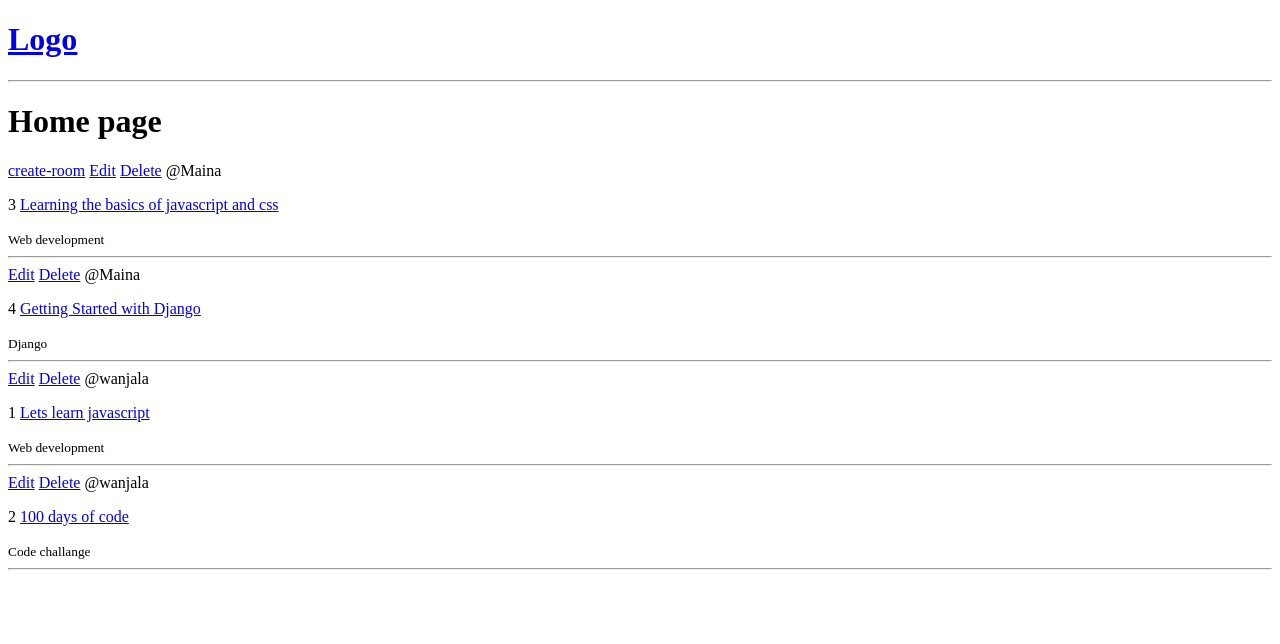
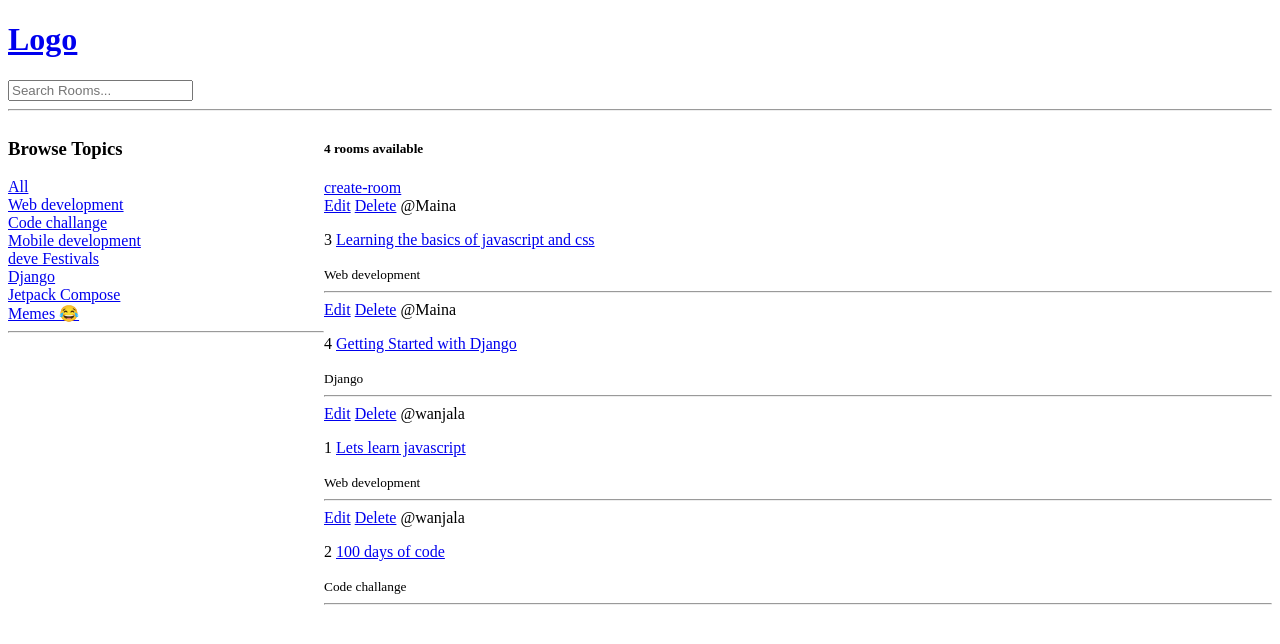
Before and after one commit to stephenWanjala/DjangoRoom, a Django app: page / in a window 1280 px wide. Shown: the top 644 px of the page. Run offline with Django 4.2, Linux system fonts and the light colour scheme; data comes from the database, SQL or seed files in the repository.

Commit message:
search rooms

```diff
--- a/base/templates/base/home.html
+++ b/base/templates/base/home.html
@@ -1,9 +1,30 @@
 {% extends 'main.html' %}
 {% block content %}
-    <h1> Home page</h1>
+    <style>
+        .home-container {
+            display: grid;
+            grid-template-columns: 1fr 3fr;
+        }
+    </style>
+
+    <div class="home-container">
         <div>
+            <h3>Browse Topics</h3>
         <div>
+                    <a href="{% url 'home' %}">All</a>
+                </div>
+            {% for topic in topics %}
+                <div>
+                    <a href="{% url 'home' %}?q={{ topic.name }}">{{ topic.name }}</a>
+                </div>
+            {% endfor %}
+
+            <hr>
+        </div>
+        <div>
+        <h5>{{ room_count }} rooms available</h5>
             <a href="{% url 'create-room' %}">create-room</a>
+            <div>
                 {% for room in rooms %}
                     <a href="{% url 'update-room' room.id %}">Edit</a>
                     <a href="{% url 'delete-room' room.id %}">Delete</a>
@@ -15,4 +36,5 @@
 
             </div>
         </div>
+    </div>
 {% endblock %}
--- /dev/null
+++ b/base/templates/base/login_register.html
@@ -0,0 +1 @@
+{% extends 'main.html' %}
--- a/base/views.py
+++ b/base/views.py
@@ -1,7 +1,8 @@
+from django.db.models import Q
 from django.shortcuts import render, redirect
 
 from .forms import RoomForm
-from .models import Room
+from .models import Room, Topic
 
 
 # rooms = [
@@ -14,8 +15,13 @@ from .models import Room
 
 # Create your views here.
 def home(request):
-    rooms = Room.objects.all()
-    context = {'rooms': rooms}
+    q = request.GET.get('q') if request.GET.get('q') is not None else ''
+    rooms = Room.objects.filter(
+        Q(topic__name__icontains=q) | Q(name__icontains=q)
+        | Q(description__icontains=q))
+    topics = Topic.objects.all()
+    room_count = rooms.count()
+    context = {'rooms': rooms, 'topics': topics,'room_count':room_count}
     return render(request, template_name="base/home.html", context=context)
 
 
--- a/templates/navbar.html
+++ b/templates/navbar.html
@@ -1,2 +1,5 @@
 <a href="/"><h1>Logo</h1></a>
+<form action="{% url 'home' %}" method="get">
+    <input type="text" name="q" placeholder="Search Rooms...">
+</form>
 <hr>
```
Lines whose indentation alone changed are shown as unchanged.
